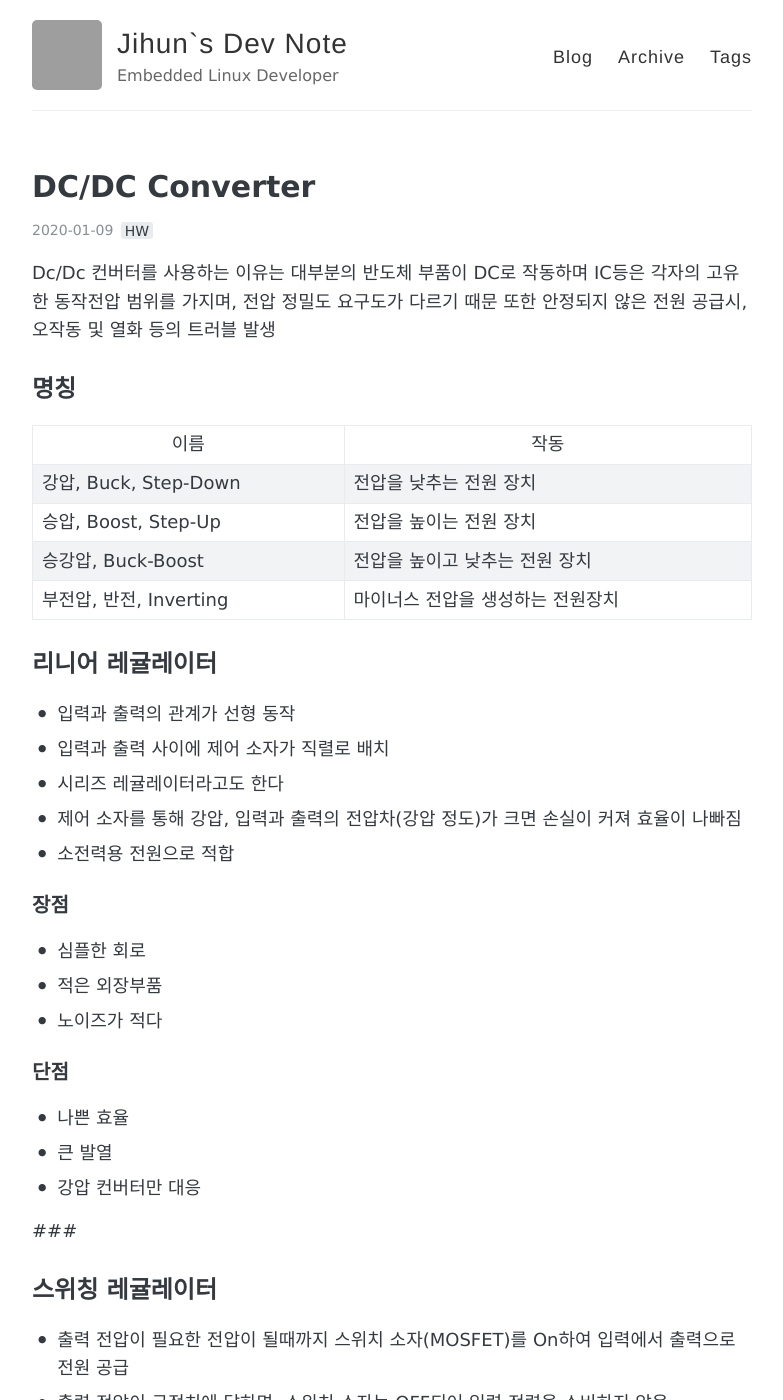
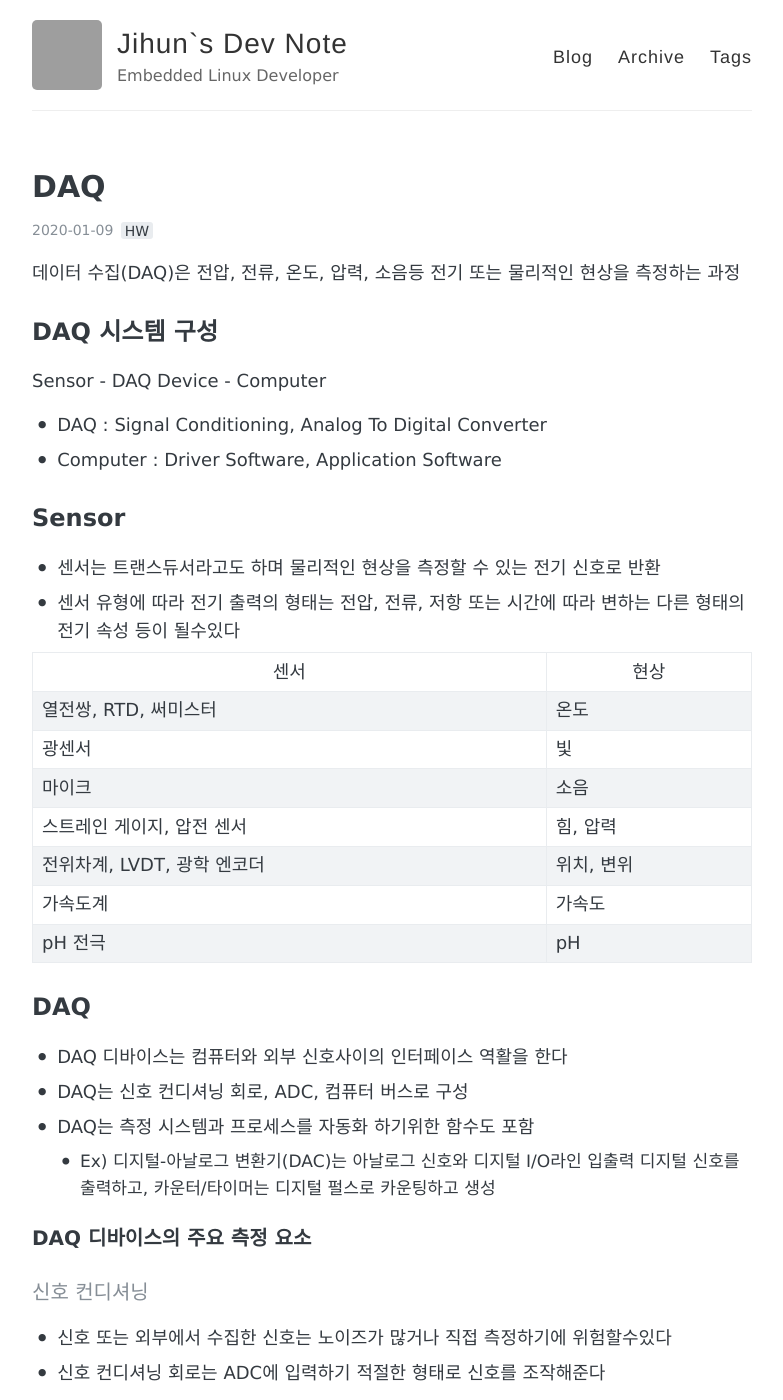
Before and after one commit to JihunDev/JihunDev.github.io, a Jekyll site: the page built from _posts/2020-01-09-HW_DAQ.md, in a window 1280 px wide and 1400 px high. Shown: the whole window, without its empty margins (248-1031 px from the left). Built offline with Jekyll 4.4.1, drawn with Linux system fonts in a browser that asks for light colours; some web fonts are replaced; comment, search, counter and statistics services are not loaded; some of the changed text lies outside the part shown; grey boxes are pictures that could not be loaded.

Commit message:
Posting : DAQ 수정

```diff
--- a/_posts/2020-01-09-HW_DAQ.md
+++ b/_posts/2020-01-09-HW_DAQ.md
@@ -1,57 +1,63 @@
 ---
 layout: post
-title: DC/DC Converter
+title: DAQ
 tags: HW
 comments: true
 ---
 
-Dc/Dc 컨버터를 사용하는 이유는 대부분의 반도체 부품이 DC로 작동하며 IC등은 각자의 고유한 동작전압 범위를 가지며, 전압 정밀도 요구도가 다르기 때문 또한 안정되지 않은 전원 공급시, 오작동 및 열화 등의 트러블 발생
+데이터 수집(DAQ)은 전압, 전류, 온도, 압력, 소음등 전기 또는 물리적인 현상을 측정하는 과정
 
-## 명칭
+## DAQ 시스템 구성
 
-| 이름                    | 작동                              |
-| ----------------------- | --------------------------------- |
-| 강압, Buck, Step-Down   | 전압을 낮추는 전원 장치           |
-| 승압,  Boost, Step-Up   | 전압을 높이는 전원 장치           |
-| 승강압, Buck-Boost      | 전압을 높이고 낮추는 전원 장치    |
-| 부전압, 반전, Inverting | 마이너스 전압을 생성하는 전원장치 |
+Sensor - DAQ Device - Computer
 
-## 리니어 레귤레이터
+- DAQ : Signal Conditioning, Analog To Digital Converter
+- Computer : Driver Software, Application Software
 
-- 입력과 출력의 관계가 선형 동작
-- 입력과 출력 사이에 제어 소자가 직렬로 배치
-- 시리즈 레귤레이터라고도 한다
-- 제어 소자를 통해 강압, 입력과 출력의 전압차(강압 정도)가 크면 손실이 커져 효율이 나빠짐
-- 소전력용 전원으로 적합
+## Sensor
 
-### 장점
+- 센서는 트랜스듀서라고도 하며 물리적인 현상을 측정할 수 있는 전기 신호로 반환
+- 센서 유형에 따라 전기 출력의 형태는 전압, 전류, 저항 또는 시간에 따라 변하는 다른 형태의 전기 속성 등이 될수있다
 
-- 심플한 회로
-- 적은 외장부품
-- 노이즈가 적다
+| 센서                        | 현상       |
+| --------------------------- | ---------- |
+| 열전쌍, RTD, 써미스터       | 온도       |
+| 광센서                      | 빛         |
+| 마이크                      | 소음       |
+| 스트레인 게이지, 압전 센서  | 힘, 압력   |
+| 전위차계, LVDT, 광학 엔코더 | 위치, 변위 |
+| 가속도계                    | 가속도     |
+| pH 전극                     | pH         |
 
-### 단점
+## DAQ
 
-- 나쁜 효율
-- 큰 발열
-- 강압 컨버터만 대응
+- DAQ 디바이스는 컴퓨터와 외부 신호사이의 인터페이스 역활을 한다
+- DAQ는 신호 컨디셔닝 회로, ADC, 컴퓨터 버스로 구성
+- DAQ는 측정 시스템과 프로세스를 자동화 하기위한 함수도 포함
+  - Ex) 디지털-아날로그 변환기(DAC)는 아날로그 신호와 디지털  I/O라인 입출력 디지털 신호를 출력하고, 카운터/타이머는 디지털 펄스로 카운팅하고 생성
 
-###
+### DAQ 디바이스의 주요 측정 요소
 
-## 스위칭 레귤레이터
+#### 신호 컨디셔닝
 
-- 출력 전압이 필요한 전압이 될때까지 스위치 소자(MOSFET)를 On하여 입력에서 출력으로전원 공급
-- 출력 전압이 규정치에 달하면, 스위치 소자는 OFF되어 입력 전력을 소비하지 않음
-- 이 동작을 반복하여 출력 전압을 규정치로 조절
+- 신호 또는 외부에서 수집한 신호는 노이즈가 많거나 직접 측정하기에 위험할수있다
+- 신호 컨디셔닝 회로는 ADC에 입력하기 적절한 형태로 신호를 조작해준다
 
-### 장점
 
-- 우수한 효율
-- 적은 발열
-- 승압/ 강압/ 부전압 변환가능
 
-### 단점
+#### ADC
 
-- 많은 외장 부품
-- 설계가 어려움
-- 노이즈가 많음
+- 아날로그 신호를 디지털 형태로 변환해주는 칩
+- 아날로그 신호는 시간에 따라 계속 변하며, ADC는 미리 정의된 속도로 신호의 주기적인 샘플을 수집
+
+
+
+#### 컴퓨터 버스
+
+- USB, PCI, PCI Express, 이더넷 등 보편적 컴퓨터 버스 형태를 제공
+
+
+
+## Computer
+
+- DAQ 작동을 컨트롤하고 측정 데이터를 처리, 시각화 처리 및 저장 기능
```
